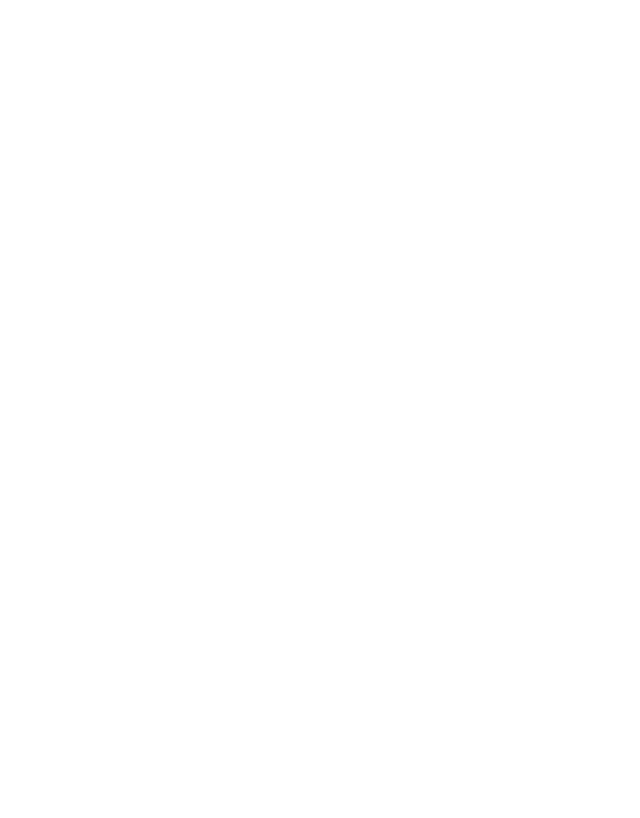
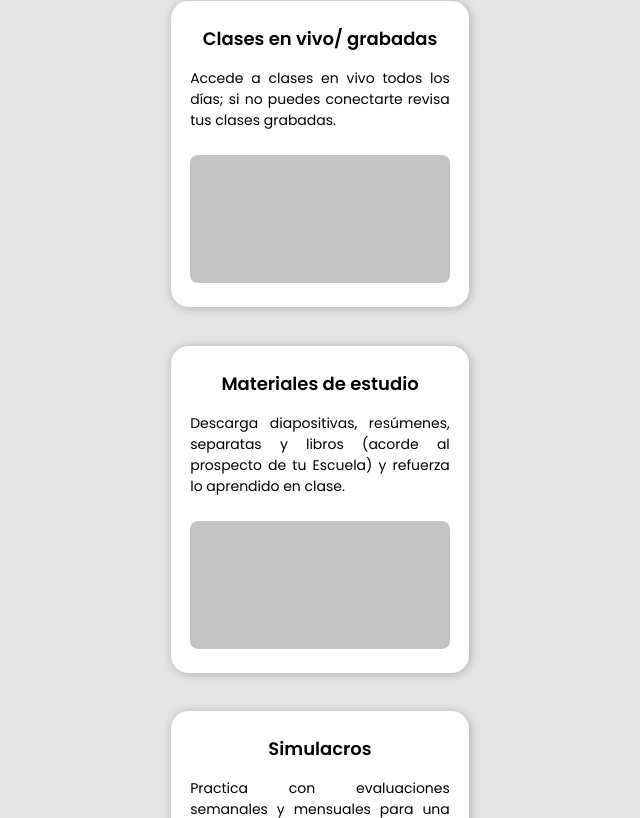
Before and after one commit to diegopacheco-dev/academy-landing-page, a React (Create React App) app: page / in a window 1280 px wide. Shown: the part 4162-4980 px from the top of the page, without its empty margins (320-960 px from the left). Before the commit the page ends 4091 px from the top, so only its background shows below. Built offline with nearby package versions, Linux system fonts and the light colour scheme.

Commit message:
Añadiendo la seccion ExploreOurVirtualClassRoom

```diff
--- a/src/components/Body/Body.js
+++ b/src/components/Body/Body.js
@@ -1,9 +1,10 @@
-import React from 'react'
-import AboutUs from '../AboutUs/AboutUs'
-import Hero from '../Hero/Hero'
-import OurPublic from '../OurPublic/OurPublic'
-import WhatWeTeachYou from '../WhatWeTeachYou/WhatWeTeachYou'
-import WhyUs from '../WhyUs/WhyUs'
+import React from "react";
+import AboutUs from "../AboutUs/AboutUs";
+import ExploreOurVirtualClass from "../ExploreOurVirtualClass/ExploreOurVirtualClass";
+import Hero from "../Hero/Hero";
+import OurPublic from "../OurPublic/OurPublic";
+import WhatWeTeachYou from "../WhatWeTeachYou/WhatWeTeachYou";
+import WhyUs from "../WhyUs/WhyUs";
 
 const Body = () => {
   return (
@@ -13,8 +14,9 @@ const Body = () => {
       <WhyUs />
       <OurPublic />
       <WhatWeTeachYou />
+      <ExploreOurVirtualClass />
     </>
-    )
-}
+  );
+};
 
-export default Body
+export default Body;
--- /dev/null
+++ b/src/components/CardVirtualClass/CardVirtualClass.css
@@ -0,0 +1,33 @@
+.card-virtual-class {
+  background-color: white;
+  border-radius: 1.1rem;
+  width: 298px;
+  padding: 1.5rem 1.2rem;
+  display: flex;
+  flex-direction: column;
+  align-items: center;
+  box-shadow: 1px 1px 10px rgba(0, 0, 0, 0.25);
+}
+
+.card-virtual-class__info {
+  margin-bottom: 1.5rem;
+}
+
+.card-virtual-class__info h4 {
+  font-size: 18px;
+  font-weight: 600;
+}
+
+.card-virtual-class__info p {
+  text-align: justify;
+  font-size: 14px;
+  font-weight: 400;
+  margin-top: 1rem;
+}
+
+.card-virtual-class__img {
+  width: 100%;
+  height: 128px;
+  background-color: #c4c4c4;
+  border-radius: 0.5rem;
+}
--- /dev/null
+++ b/src/components/CardVirtualClass/CardVistualClass.js
@@ -0,0 +1,17 @@
+import React from "react";
+import Subtitle from "../Heading/Subtitle/Subtitle";
+import "./CardVirtualClass.css";
+
+const CardVistualClass = ({ title, text }) => {
+  return (
+    <div className="card-virtual-class">
+      <div className="card-virtual-class__info">
+        <h4>{title}</h4>
+        <p>{text}</p>
+      </div>
+      <div className="card-virtual-class__img"></div>
+    </div>
+  );
+};
+
+export default CardVistualClass;
--- /dev/null
+++ b/src/components/ExploreOurVirtualClass/ExploreOurVirtualClass.css
@@ -0,0 +1,6 @@
+.explore-our-virtual-classroom__container {
+    display: flex;
+    flex-direction: column;
+    align-items: center;
+    gap: 2.4rem;
+}
--- /dev/null
+++ b/src/components/ExploreOurVirtualClass/ExploreOurVirtualClass.js
@@ -0,0 +1,30 @@
+import React from "react";
+import "./ExploreOurVirtualClass.css";
+import Subtitle from "../Heading/Subtitle/Subtitle";
+import CardVistualClass from "../CardVirtualClass/CardVistualClass";
+
+const ExploreOurVirtualClass = () => {
+  return (
+    <div className="section bg-gray">
+      <div className="section__title">
+        <Subtitle>Explora nuestra aula virtual</Subtitle>
+      </div>
+      <div className="explore-our-virtual-classroom__container">
+        <CardVistualClass
+          title="Clases en vivo/ grabadas"
+          text="Accede a clases en vivo todos los días; si no puedes conectarte revisa tus clases grabadas."
+        />
+        <CardVistualClass
+          title="Materiales de estudio"
+          text="Descarga diapositivas, resúmenes, separatas y libros (acorde al prospecto de tu Escuela) y refuerza lo aprendido en clase."
+        />
+        <CardVistualClass
+          title="Simulacros"
+          text="Practica con evaluaciones semanales y mensuales para una mejor preparación."
+        />
+      </div>
+    </div>
+  );
+};
+
+export default ExploreOurVirtualClass;
--- a/src/styles/styles.css
+++ b/src/styles/styles.css
@@ -1,13 +1,13 @@
-@import url('https://fonts.googleapis.com/css2?family=Poppins:wght@300;400;500;600;700&display=swap');
+@import url("https://fonts.googleapis.com/css2?family=Poppins:wght@300;400;500;600;700&display=swap");
 
 :root {
   --color-blue: #0205c7;
   --color-red: #f00109;
-  --color-green: #00E676;
+  --color-green: #00e676;
 
-  --color-purple: #8297E0;
+  --color-purple: #8297e0;
 
-  --color-background-gray: #E5E5E5;
+  --color-background-gray: #e5e5e5;
 
   --header-height: 61px;
 }
@@ -19,7 +19,7 @@
 }
 
 body {
-    font-family: 'Poppins', sans-serif;
+  font-family: "Poppins", sans-serif;
   margin-top: var(--header-height);
 }
 
@@ -30,3 +30,16 @@ li {
 a {
   text-decoration: none;
 }
+
+.section {
+  text-align: center;
+  padding: 2rem 0;
+}
+
+.bg-gray {
+  background-color: var(--color-background-gray);
+}
+
+.bg-white {
+    background-color: white;
+}
```
Lines whose indentation alone changed are shown as unchanged.
